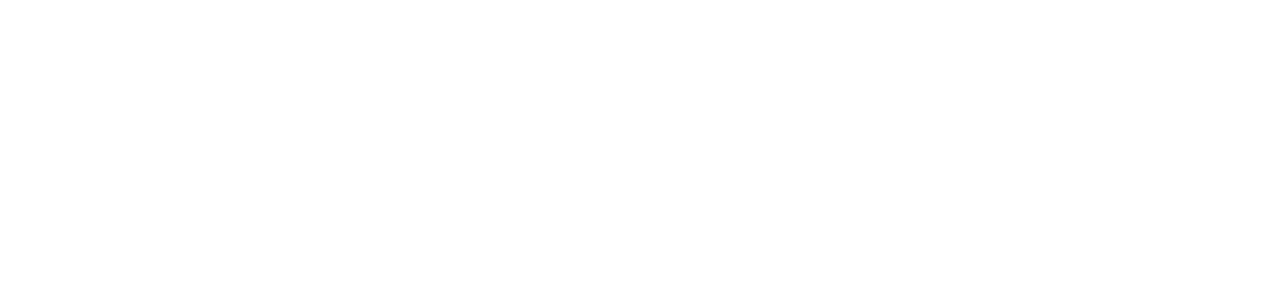
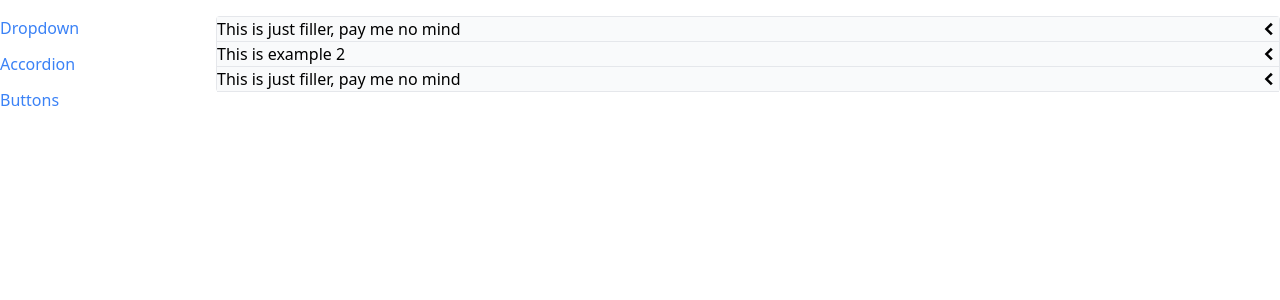
Before and after one commit to preston-bateman/comps, a React (Vite) app: page /accordion in a window 1280 px wide. Shown: the top 300 px of the page. Built offline with nearby package versions, Linux system fonts and the light colour scheme.

Commit message:
updated navigation

```diff
--- a/src/App.js
+++ b/src/App.js
@@ -1,9 +1,24 @@
-
+import Sidebar from "./components/Sidebar"
+import Route from "./components/Route"
+import AccordionPage from "./pages/AccordionPage"
+import DropdownPage from "./pages/DropdownPage"
+import ButtonPage from "./pages/ButtonPage"
 
 function App() {
   return(
-    <div>
-
+    <div className="container mx-auto grid grid-cols-6 gap-4 mt-4">
+      <Sidebar />
+      <div className="col-span-5">
+        <Route path="/accordion">
+          <AccordionPage />
+        </Route>
+        <Route path="/">
+          <DropdownPage />
+        </Route>
+        <Route path="/buttons">
+          <ButtonPage />
+        </Route>
+      </div>
     </div>
   )
 }
--- /dev/null
+++ b/src/components/Link.js
@@ -0,0 +1,22 @@
+import useNavigation from "../hooks/use-navigation";
+import classNames from "classnames";
+
+function Link({ to, children, className }){
+    const { navigate } = useNavigation()
+
+    const classes = classNames('text-blue-500', className)
+
+    const handleClick = (event) => {
+        if (event.metaKey || event.ctrlKey) {
+            return
+        }
+
+        event.preventDefault()
+
+        navigate(to)
+    }
+
+    return <a className={classes} href={to} onClick={handleClick}>{children}</a>
+}
+
+export default Link;
--- /dev/null
+++ b/src/components/Route.js
@@ -0,0 +1,13 @@
+import useNavigation from "../hooks/use-navigation"
+
+
+function Route({path, children }) {
+    const { currentPath } = useNavigation()
+    if(path === currentPath) {
+        return children
+    }
+
+    return null
+}
+
+export default Route
--- /dev/null
+++ b/src/components/Sidebar.js
@@ -0,0 +1,23 @@
+import Link from "./Link";
+
+function Sidebar(){
+    const links = [
+        {label: 'Dropdown', path: '/'},
+        {label: 'Accordion', path: '/accordion'},
+        {label: 'Buttons', path: '/buttons'}
+    ]
+
+    const renderedLinks = links.map((link) => {
+        return <Link key={link.label} to={link.path} className="mb-3">
+            {link.label}
+        </Link>
+    })
+
+    return(
+        <div className="sticky top-0 overflow-y-scroll flex flex-col">
+            {renderedLinks}
+        </div>
+    )
+}
+
+export default Sidebar
--- /dev/null
+++ b/src/hooks/use-navigation.js
@@ -0,0 +1,8 @@
+import NavigationContext from "../context/navigation";
+import { useContext } from "react";
+
+function useNavigation() {
+    return useContext(NavigationContext)
+}
+
+export default useNavigation
--- a/src/pages/AccordionPage.js
+++ b/src/pages/AccordionPage.js
@@ -1,4 +1,4 @@
-import Button from "./components/Button";
+import Button from "../components/Button";
 import { GoPackage } from 'react-icons/go';
 import Accordion from "../components/Accordion";
 
```
